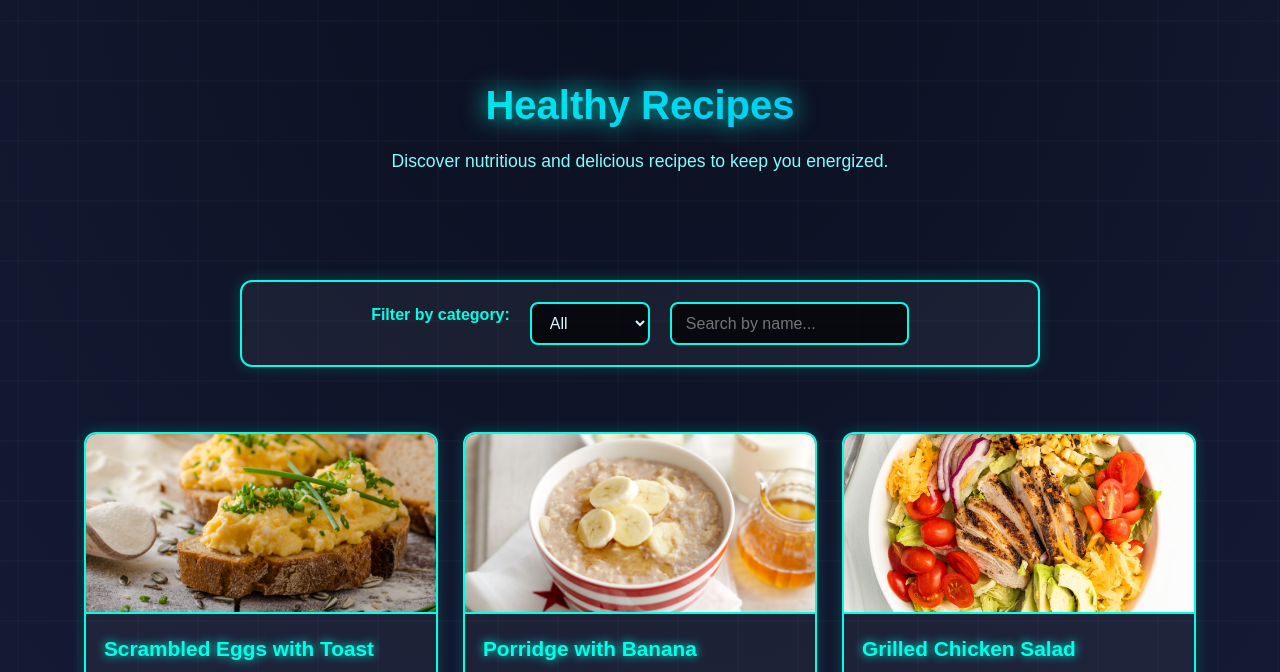
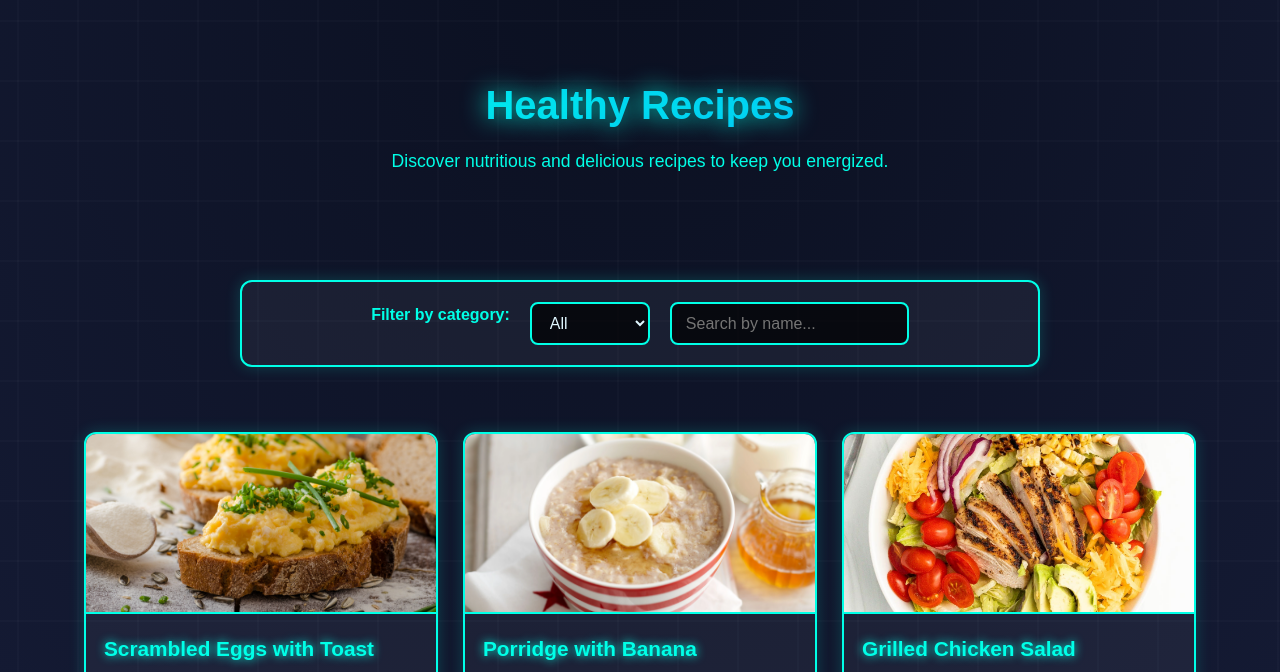
Before and after one commit to gamester123/GreenBite, a plain HTML site: page recipes.html in a window 1280 px wide. Shown: the part 117-789 px from the top of the page. Drawn offline with Linux system fonts and the light colour scheme.

Commit message:
Add files via upload

```diff
--- a/css/recipes_style.css
+++ b/css/recipes_style.css
@@ -37,7 +37,7 @@ body::before {
   text-shadow: 0 0 25px #00ffe7;
 }
 .page-header p {
-  color: #86fbfb;
+  color: #00ffe7;
   font-size: 1.1rem;
   margin-top: 10px;
 }
```
